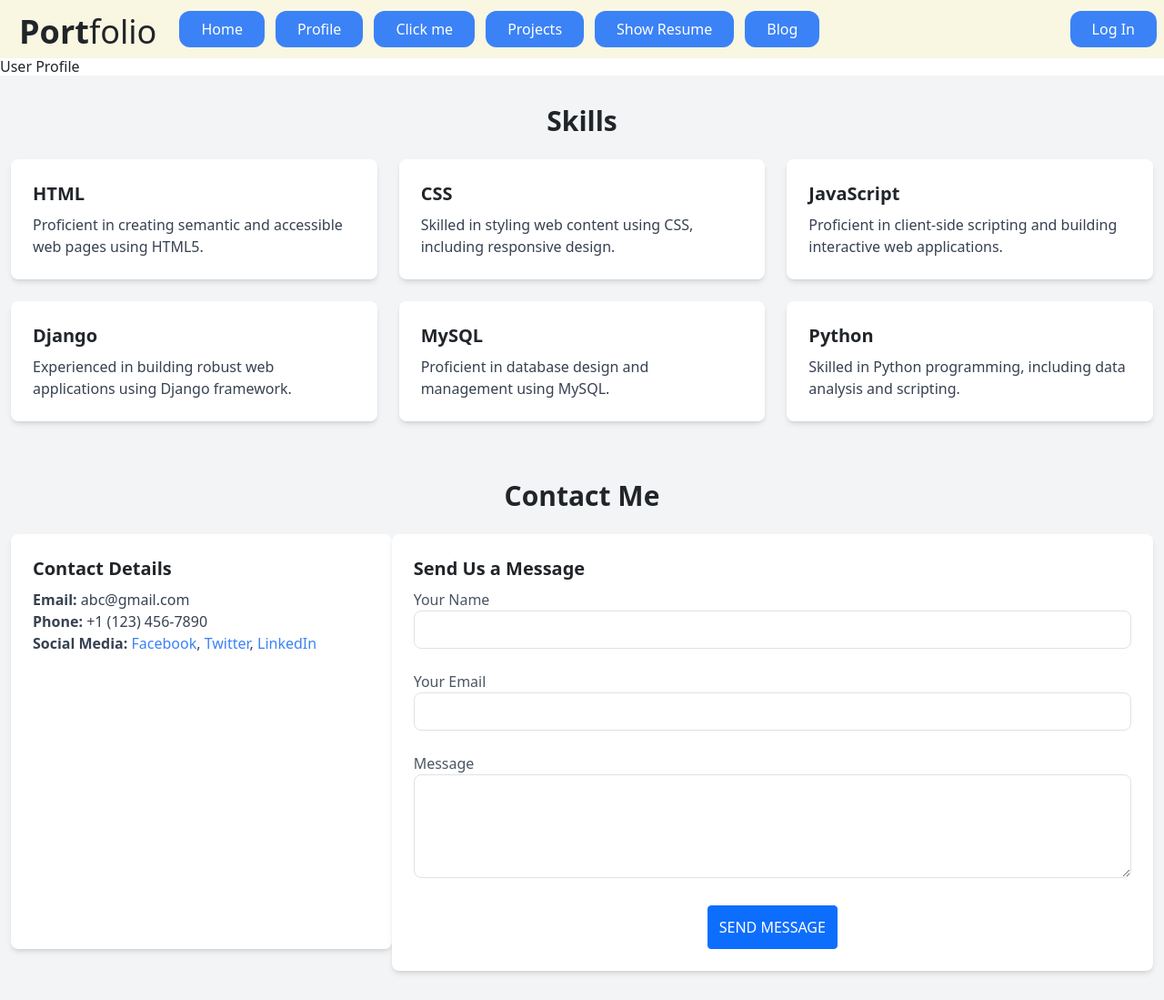
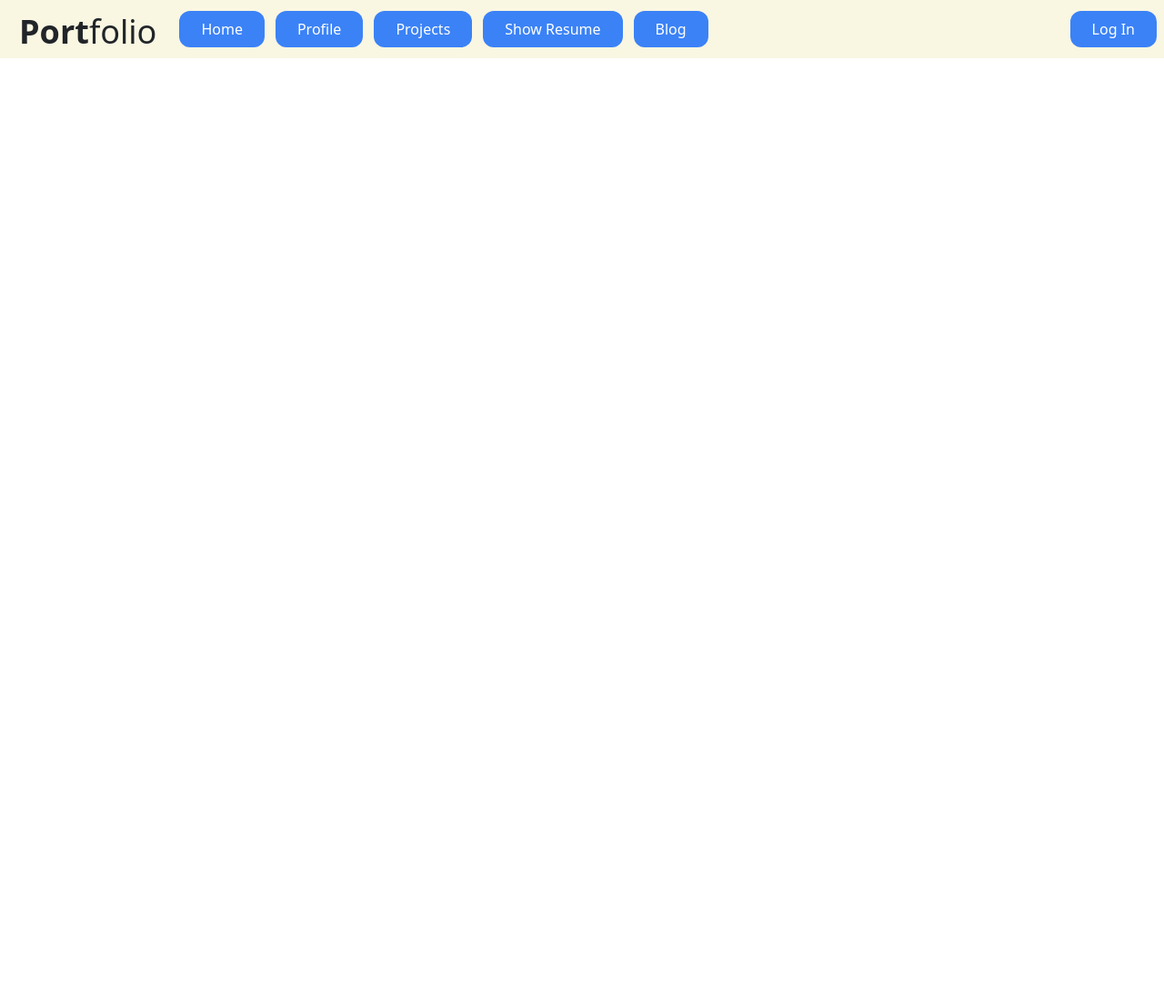
Before and after one commit to chistym17/portfolio-final-project, a Django app: page /account/showprofile/ in a window 1280 px wide. Shown: the whole page at 91% size. After the commit the page ends 64 px from the top, so only its background shows below. Run offline with Django 3.2, Linux system fonts and the light colour scheme; some libraries are stand-ins or nearby versions.

Commit message:
all sections added

```diff
--- a/admin_account/templates/profile.html
+++ b/admin_account/templates/profile.html
@@ -1,4 +1,4 @@
-{% extends 'index.html' %}
+{% extends 'base.html' %}
 {% load crispy_forms_tags %}
 
 
@@ -6,21 +6,23 @@
 
 
 
+
 {% block content %}
-<h1>User Profile</h1>
-
-
+<div style='width:50%;margin:auto'>
 
 {% if is_admin %}
-    <form method="post" style='width:50%;margin:auto'>
+    <form method="post">
+        <h1 class="font-bold text-4xl mb-4 mt-3">My Profile</h1>
         {% csrf_token %}
-        {{ form|crispy }}
-        <input type="submit" value="Save changes" class='btn btn-primary text-black'>
+        {% if form %}
+            {{ form|crispy }}
+            <input type="submit" value="Save changes" class='btn btn-primary text-black'>
+        {% else %}
+            <p>You are not authorized to edit this profile.</p>
+        {% endif %}
     </form>
-
-{% else %} {{ form|crispy }}
-
-
-
+{% else %}
+    {{ form|crispy }}
 {% endif %}
+</div>
 {% endblock content %}
--- a/admin_account/urls.py
+++ b/admin_account/urls.py
@@ -7,7 +7,8 @@ urlpatterns = [
     path('logout/', views.log_out.as_view(), name='logout'),
     path('loginPage/', views.loginPage, name='loginPage'),
     path('profile/', views.profile, name='profile'),
+    path('viewprofile/', views.viewprofile, name='viewprofile'),
 
-    # URL for user login
-    # path('profile/edit/', views.profile_edit, name='profile_edit'),  # URL for profile editing
+    path('loggedout/', views.loggedout, name='loggedout'),
+
 ]
--- a/admin_account/views.py
+++ b/admin_account/views.py
@@ -1,7 +1,7 @@
 from typing import Any
 from django.shortcuts import render
 from .models import Profile
-
+from .forms import ProfileForm
 
 from django.views.generic import FormView
 from django.contrib.auth import login,logout
@@ -20,6 +20,9 @@ def show_profile(request):
 def loginPage(request):
     return render(request,'login.html')
 
+def loggedout(request):
+    return render(request,'logout.html')
+
 
 class adminlog (LoginView):
     template_name='login.html'
@@ -31,7 +34,7 @@ class log_out(LogoutView):
     def get_next_page(self):
         if self.request.user.is_authenticated:
             logout(self.request)
-        return reverse_lazy('loginPage')
+        return reverse_lazy('loggedout')
 
 
 
@@ -39,7 +42,7 @@ class log_out(LogoutView):
 @login_required
 def profile(request):
     user_profile = Profile.objects.get(user=request.user)
-    is_admin = request.user.is_staff  # Check if the user is an admin
+    is_admin = request.user.is_staff
 
     if is_admin and request.method == 'POST':
         form = ProfileForm(request.POST, instance=user_profile)
@@ -49,3 +52,12 @@ def profile(request):
         form = ProfileForm(instance=user_profile) if is_admin else None
 
     return render(request, 'profile.html', {'user_profile': user_profile, 'form': form, 'is_admin': is_admin})
+
+def viewprofile(request):
+    profile = Profile.objects.first()
+
+    profile_form = ProfileForm(instance=profile)
+
+
+
+    return render(request, 'viewprofile.html', {'form':profile_form})
--- a/portfolio/urls.py
+++ b/portfolio/urls.py
@@ -22,7 +22,7 @@ urlpatterns = [
     path('admin/', admin.site.urls),
     path('',home,name='homepage'),
     path('account/',include('admin_account.urls')),
-    # path('projects/',include('projects.urls'))
+    path('projects/',include('projects.urls')),
     path('resume/',include('resume.urls')),
     path('blog/',include('blog.urls'))
 
--- a/projects/admin.py
+++ b/projects/admin.py
@@ -1,3 +1,4 @@
 from django.contrib import admin
-from .models import Project
+from .models import Project,Rating
 admin.site.register(Project)
+admin.site.register(Rating)
--- a/projects/urls.py
+++ b/projects/urls.py
@@ -3,5 +3,5 @@ from . import views
 
 urlpatterns = [
 
-    path('projects/', views.project_list, name='project_list'),
+    path('projects/', views.project_list, name='projectlist'),
 ]
--- a/projects/views.py
+++ b/projects/views.py
@@ -1,7 +1,8 @@
 
 from django.shortcuts import render
 from .models import Project
+from django.db.models import Avg
 
 def project_list(request):
     projects = Project.objects.all()
-    return render(request, 'project.html', {'projects': projects})
+    return render(request, 'show_projects.html', {'projects': projects})
--- a/templates/base.html
+++ b/templates/base.html
@@ -28,23 +28,27 @@
         <a href='{% url 'homepage'  %}' class="px-4 py-2 ml-3 bg-blue-500 text-white
              rounded-xl hover:bg-blue-600 focus:outline-none focus:ring-2 focus:ring-blue-400 ">Home</a>
 
-        <a href='{% url 'profile'  %}' class="px-4 py-2 ml-3 bg-blue-500 text-white rounded-xl
+ {% if user.is_authenticated %}
+       <a href='{% url 'profile'  %}' class="px-4 py-2 ml-3 bg-blue-500 text-white rounded-xl
 hover:bg-blue-600 focus:outline-none focus:ring-2 focus:ring-blue-400">Profile</a>
 
-<button class="px-4 py-2 ml-3 bg-blue-500 text-white rounded-xl hover:bg-blue-600 focus:outline-none focus:ring-2 focus:ring-blue-400">
-  Click me
-</button>
+{% else %}
+       <a href='{% url 'viewprofile'  %}' class="px-4 py-2 ml-3 bg-blue-500 text-white rounded-xl
+hover:bg-blue-600 focus:outline-none focus:ring-2 focus:ring-blue-400">Profile</a>
 
-     <a href='{% url 'profile'  %}' class="px-4 py-2 ml-3 bg-blue-500 text-white rounded-xl
+
+
+{% endif %}
+
+
+     <a href='{% url 'projectlist'  %}' class="px-4 py-2 ml-3 bg-blue-500 text-white rounded-xl
 hover:bg-blue-600 focus:outline-none focus:ring-2 focus:ring-blue-400">Projects</a>
 
   <a href='{% url 'resume'  %}' class="px-4 py-2 ml-3 bg-blue-500 text-white rounded-xl
 hover:bg-blue-600 focus:outline-none focus:ring-2 focus:ring-blue-400">Show Resume</a>
 
-
-  <a href='{% url 'resume'  %}' class="px-4 py-2 ml-3 bg-blue-500 text-white rounded-xl
-hover:bg-blue-600 focus:outline-none focus:ring-2 focus:ring-blue-400">Skills</a>
-
+  <a href='{% url 'blog'  %}' class="px-4 py-2 ml-3 bg-blue-500 text-white rounded-xl
+hover:bg-blue-600 focus:outline-none focus:ring-2 focus:ring-blue-400">Blog</a>
   </div>
 
 
--- a/templates/index.html
+++ b/templates/index.html
@@ -28,14 +28,19 @@
         <a href='{% url 'homepage'  %}' class="px-4 py-2 ml-3 bg-blue-500 text-white
              rounded-xl hover:bg-blue-600 focus:outline-none focus:ring-2 focus:ring-blue-400 ">Home</a>
 
-        <a href='{% url 'profile'  %}' class="px-4 py-2 ml-3 bg-blue-500 text-white rounded-xl
+ {% if user.is_authenticated %}
+       <a href='{% url 'profile'  %}' class="px-4 py-2 ml-3 bg-blue-500 text-white rounded-xl
 hover:bg-blue-600 focus:outline-none focus:ring-2 focus:ring-blue-400">Profile</a>
 
-<button class="px-4 py-2 ml-3 bg-blue-500 text-white rounded-xl hover:bg-blue-600 focus:outline-none focus:ring-2 focus:ring-blue-400">
-  Click me
-</button>
+{% else %}
+       <a href='{% url 'viewprofile'  %}' class="px-4 py-2 ml-3 bg-blue-500 text-white rounded-xl
+hover:bg-blue-600 focus:outline-none focus:ring-2 focus:ring-blue-400">Profile</a>
 
-     <a href='{% url 'profile'  %}' class="px-4 py-2 ml-3 bg-blue-500 text-white rounded-xl
+
+
+{% endif %}
+
+     <a href='{% url 'projectlist'  %}' class="px-4 py-2 ml-3 bg-blue-500 text-white rounded-xl
 hover:bg-blue-600 focus:outline-none focus:ring-2 focus:ring-blue-400">Projects</a>
 
   <a href='{% url 'resume'  %}' class="px-4 py-2 ml-3 bg-blue-500 text-white rounded-xl
@@ -48,8 +53,9 @@ hover:bg-blue-600 focus:outline-none focus:ring-2 focus:ring-blue-400">Blog</a>
   </div>
 
 
+
+
 {% if user.is_authenticated %}
-    <!-- Show the Logout button if the user is authenticated -->
         <li><a href='{% url 'logout' %}' class="px-4 py-2 ml-3 bg-blue-500 text-white
 rounded-xl hover:bg-blue-600 focus:outline-none focus:ring-2 focus:ring-blue-400">
 Log Out </a> </li>
@@ -60,6 +66,14 @@ Log Out </a> </li>
 >Log In</a></li>
 
 {% endif %}
+
+
+
+
+
+
+  </div>
+
 
 
 
@@ -95,9 +109,15 @@ Log Out </a> </li>
 
 </div>
     <div>
-      <h1 class="text-5xl font-bold">Mat Hardy</h1>
+      <h1 class="text-5xl font-bold">MCHISTY</h1>
    <p class="py-6">I'm a software developer looking to collaborate with other teams. <br> Let's build amazing projects together!</p>
-      <button class="btn btn-primary">Get Started</button>
+      <button class="btn btn-primary">
+
+<a href='{% url 'resume'  %}' class="px-4 py-2 ml-3  text-white rounded-xl
+">Show Resume</a>
+
+
+    </button>
     </div>
   </div>
 </div>
@@ -125,7 +145,7 @@ Log Out </a> </li>
 
 <section class="bg-gray-100 py-8">
   <div class="container mx-auto">
-    <h2 class="text-3xl font-semibold text-center mb-4">Skills</h2>
+    <h2 class="text-3xl font-semibold text-center mb-4"><span class="font-bold ">Programming </span> Skills</h2>
     <div class="grid grid-cols-1 md:grid-cols-2 lg:grid-cols-3 gap-4">
       <!-- Skill Item: HTML -->
       <div class="bg-white p-4 rounded-lg shadow-md">
@@ -159,15 +179,16 @@ Log Out </a> </li>
         <p class="text-gray-700">Proficient in database design and management using MySQL.</p>
       </div>
 
-      <!-- Skill Item: Python -->
       <div class="bg-white p-4 rounded-lg shadow-md">
         <h3 class="text-xl font-semibold mb-2">Python</h3>
         <p class="text-gray-700">Skilled in Python programming, including data analysis and scripting.</p>
       </div>
 
-      <!-- Add more skill items for your other skills -->
     </div>
   </div>
+
+
+
 </section>
 
 
```
Also changed, not shown: admin_account/templates/logout.html (added, +18 -0 lines), admin_account/templates/viewprofile.html (added, +15 -0 lines), projects/models.py (+12 -0 lines), projects/templates/show_projects.html (+26 -14 lines), db.sqlite3, media/project_screenshots/2.jpg (added), media/project_screenshots/3.png (added), media/project_screenshots/4.jpg (added), projects/migrations/0002_auto_20230903_2036.py (added).
